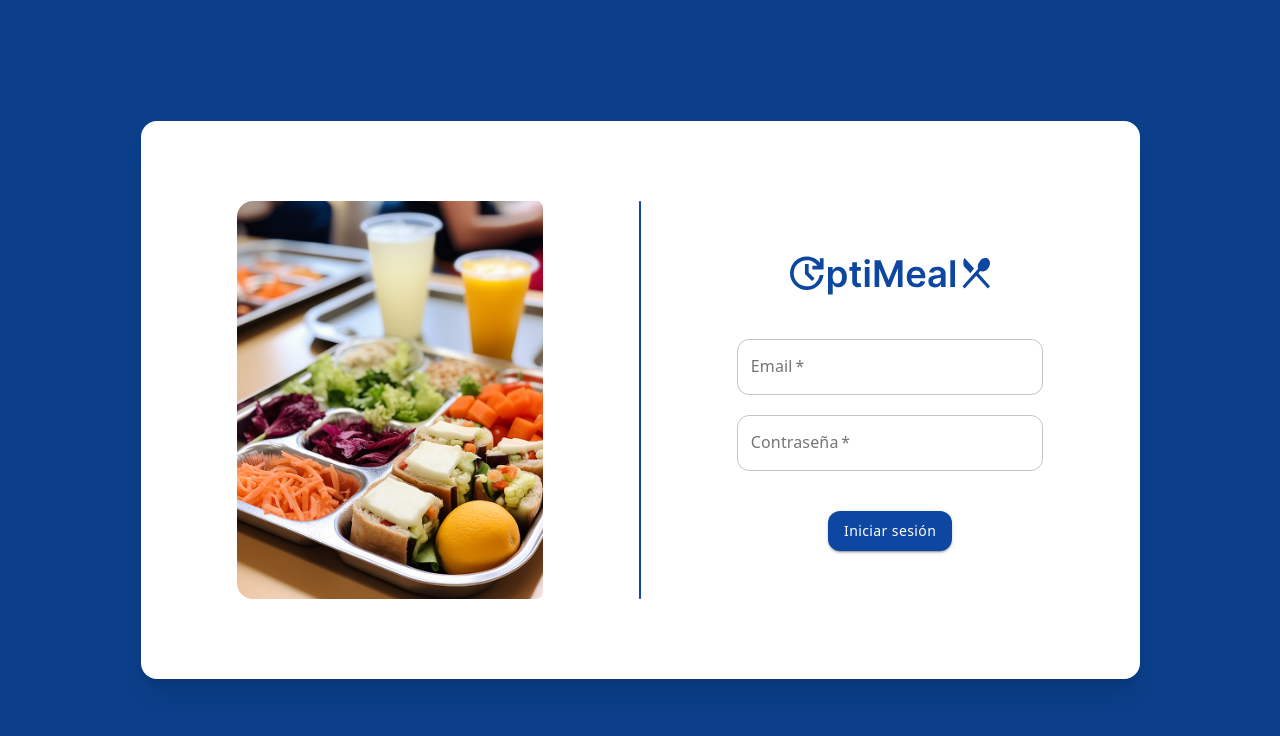
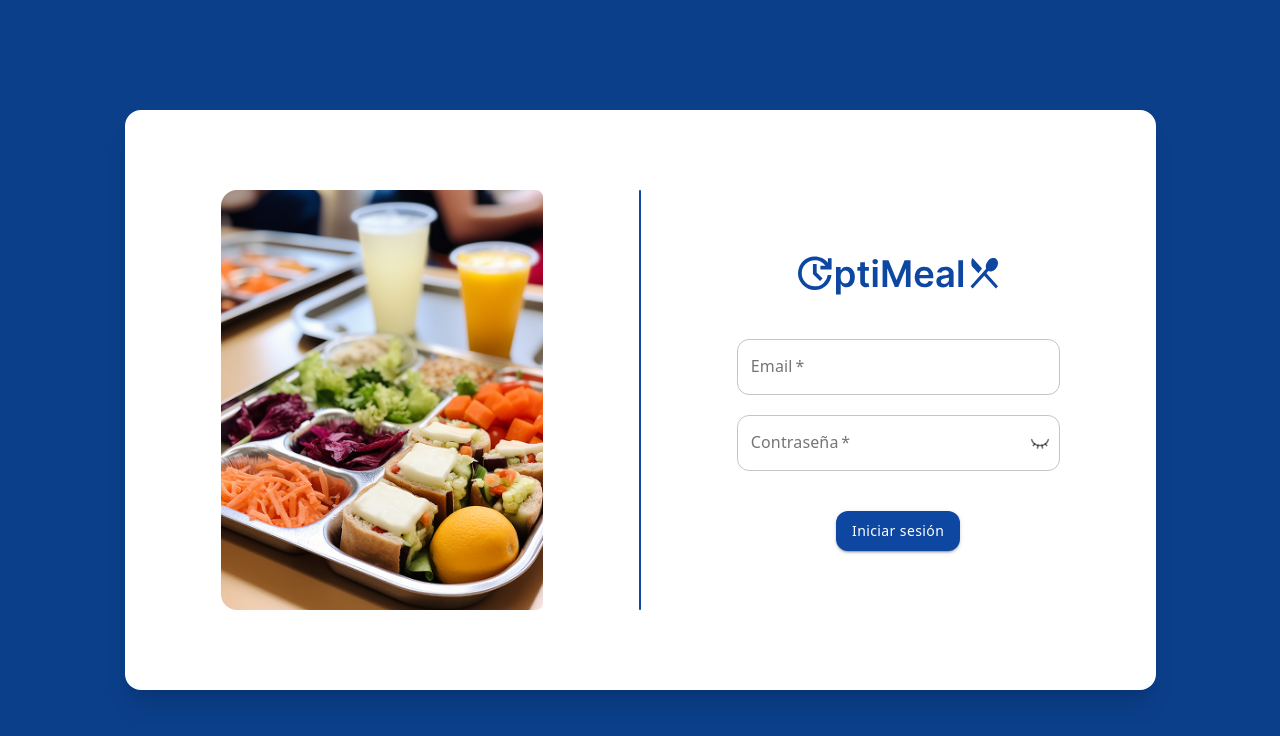
Before and after one commit to OptiMeal-Tesis/optimeal-bo, a React (Vite) app: page /login in a window 1280 px wide. Shown: the top 736 px of the page. Built offline with nearby package versions, Linux system fonts and the light colour scheme; no server answers; a web font is replaced by a local one.

Commit message:
FEAT: Add EyeOpenIcon and EyeClosedIcon components, enhance CustomTextField with right icon functionality

```diff
--- /dev/null
+++ b/src/assets/icons/EyeClosedIcon.tsx
@@ -0,0 +1,32 @@
+export const EyeClosedIcon = ({
+  width = 24,
+  height = 24,
+  color = "currentColor",
+}: {
+  width?: number;
+  height?: number;
+  color?: string;
+}) => {
+  return (
+    <svg
+      xmlns="http://www.w3.org/2000/svg"
+      width={width}
+      height={height}
+      viewBox="0 0 24 24"
+      fill="none"
+      stroke={color}
+      stroke-width="2"
+      stroke-linecap="round"
+      stroke-linejoin="round"
+      className="lucide lucide-eye-closed-icon lucide-eye-closed"
+    >
+      <path d="m15 18-.722-3.25" />
+      <path d="M2 8a10.645 10.645 0 0 0 20 0" />
+      <path d="m20 15-1.726-2.05" />
+      <path d="m4 15 1.726-2.05" />
+      <path d="m9 18 .722-3.25" />
+    </svg>
+  );
+};
+
+export default EyeClosedIcon;
--- /dev/null
+++ b/src/assets/icons/EyeOpenIcon.tsx
@@ -0,0 +1,29 @@
+export const EyeOpenIcon = ({
+  width = 24,
+  height = 24,
+  color = "currentColor",
+}: {
+  width?: number;
+  height?: number;
+  color?: string;
+}) => {
+  return (
+    <svg
+      xmlns="http://www.w3.org/2000/svg"
+      width={width}
+      height={height}
+      viewBox="0 0 24 24"
+      fill="none"
+      stroke={color}
+      stroke-width="2"
+      stroke-linecap="round"
+      stroke-linejoin="round"
+      className="lucide lucide-eye-icon lucide-eye"
+    >
+      <path d="M2.062 12.348a1 1 0 0 1 0-.696 10.75 10.75 0 0 1 19.876 0 1 1 0 0 1 0 .696 10.75 10.75 0 0 1-19.876 0" />
+      <circle cx="12" cy="12" r="3" />
+    </svg>
+  );
+};
+
+export default EyeOpenIcon;
--- a/src/components/CustomTextField.tsx
+++ b/src/components/CustomTextField.tsx
@@ -1,14 +1,16 @@
-import { TextField, InputAdornment } from "@mui/material";
+import { TextField, InputAdornment, IconButton } from "@mui/material";
 import type { TextFieldProps } from "@mui/material";
 import { forwardRef } from "react";
 
 export interface CustomTextFieldProps extends Omit<TextFieldProps, 'variant'> {
   variant?: 'outlined' | 'filled' | 'standard';
   prefix?: string;
+  rightIcon?: React.ReactNode;
+  onRightIconClick?: () => void;
 }
 
 const CustomTextField = forwardRef<HTMLDivElement, CustomTextFieldProps>(
-  ({ sx, error, prefix, InputProps, ...props }, ref) => {
+  ({ sx, error, prefix, rightIcon, onRightIconClick, InputProps, ...props }, ref) => {
     return (
       <TextField
         ref={ref}
@@ -44,6 +46,22 @@ const CustomTextField = forwardRef<HTMLDivElement, CustomTextFieldProps>(
                     >
                       {prefix}
                     </span>
+                  </InputAdornment>
+                ),
+              }
+            : {}),
+          ...(rightIcon
+            ? {
+                endAdornment: (
+                  <InputAdornment position="end">
+                    <IconButton
+                      aria-label="right icon"
+                      edge="end"
+                      onClick={onRightIconClick}
+                      tabIndex={-1}
+                    >
+                      {rightIcon}
+                    </IconButton>
                   </InputAdornment>
                 ),
               }
--- a/src/pages/Login.tsx
+++ b/src/pages/Login.tsx
@@ -4,11 +4,14 @@ import toast from "react-hot-toast";
 import { CustomTextField, CustomButton } from "../components";
 import { useAuth } from "../contexts/AuthContext";
 import { Logo } from "../assets/Logo";
+import EyeOpenIcon from "../assets/icons/EyeOpenIcon";
+import EyeClosedIcon from "../assets/icons/EyeClosedIcon";
 import trayImage from "../assets/images/tray.png";
 
 export default function Login() {
   const [email, setEmail] = useState("");
   const [password, setPassword] = useState("");
+  const [showPassword, setShowPassword] = useState(false);
   const [errors, setErrors] = useState<{ email?: string; password?: string }>(
     {}
   );
@@ -143,7 +146,7 @@ export default function Login() {
 
               <CustomTextField
                 label="Contraseña"
-                type="password"
+                type={showPassword ? "text" : "password"}
                 value={password}
                 onChange={(e) => handleFieldChange("password", e.target.value)}
                 onBlur={() => handleFieldBlur("password")}
@@ -153,6 +156,12 @@ export default function Login() {
                 required
                 helperText={touched.password && errors.password}
                 disabled={isSubmitting}
+                rightIcon={showPassword ? (
+                  <EyeOpenIcon width={20} height={20} />
+                ) : (
+                  <EyeClosedIcon width={20} height={20} />
+                )}
+                onRightIconClick={() => setShowPassword((prev) => !prev)}
               />
             </form>
 
```
